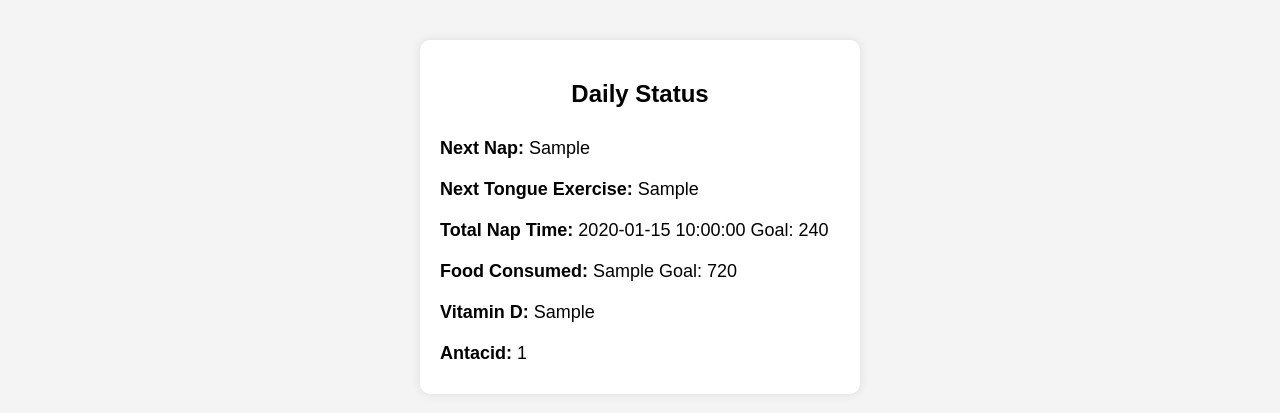
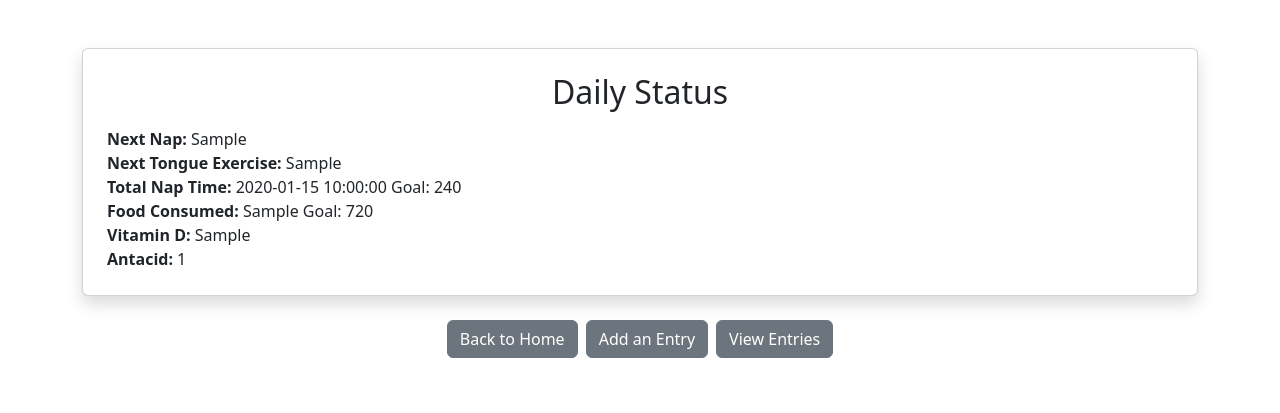
Before and after one commit to bobwoodcock/nurture-iq, a Flask app: template templates/analytics/daily_status.html in a window 1280 px wide. Shown: the top 413 px of the page. Run offline with Flask 3, Linux system fonts and the light colour scheme; the template is opened without the code that fills it: most values are stand-ins (such as "Sample title", 1, 10 or a date in 2020).

Commit message:
Added buttons to the bottom.

```diff
--- a/templates/analytics/daily_status.html
+++ b/templates/analytics/daily_status.html
@@ -4,34 +4,13 @@
     <meta charset="UTF-8">
     <meta name="viewport" content="width=device-width, initial-scale=1.0">
     <title>Daily Summary</title>
-    <style>
-        body {
-            font-family: Arial, sans-serif;
-            margin: 20px;
-            padding: 20px;
-            background-color: #f4f4f4;
-        }
-        .container {
-            max-width: 400px;
-            margin: auto;
-            padding: 20px;
-            background: white;
-            border-radius: 10px;
-            box-shadow: 0 0 10px rgba(0, 0, 0, 0.1);
-        }
-        h2 {
-            text-align: center;
-        }
-        .metric {
-            padding: 10px 0;
-            font-size: 18px;
-        }
-    </style>
+    <link rel="stylesheet" href="https://cdn.jsdelivr.net/npm/bootstrap@5.3.0/dist/css/bootstrap.min.css">
+    <script src="https://cdn.jsdelivr.net/npm/bootstrap@5.3.0/dist/js/bootstrap.bundle.min.js"></script>
 </head>
-<body>
+<body class="container my-5">
 
-<div class="container">
-    <h2>Daily Status</h2>
+    <div class="card shadow p-4">
+        <h2 class="text-center mb-3">Daily Status</h2>
         <div class="metric"><strong>Next Nap:</strong> {{ data.next_nap }}</div>
         <div class="metric"><strong>Next Tongue Exercise:</strong> {{ data.next_tongue_exercise }}</div>
         <div class="metric"><strong>Total Nap Time:</strong> {{ data.total_nap_time }} Goal: 240</div>
@@ -40,5 +19,12 @@
         <div class="metric"><strong>Antacid:</strong> {{ data.antacid }}</div>
     </div>
 
+    <!-- Buttons at the bottom -->
+    <div class="d-flex justify-content-center gap-2 mt-4">
+        <a href="/" class="btn btn-secondary">Back to Home</a>
+        <a href="/add" class="btn btn-secondary">Add an Entry</a>
+        <a href="/entries" class="btn btn-secondary">View Entries</a>
+    </div>
+
 </body>
 </html>
--- a/templates/view_entries.html
+++ b/templates/view_entries.html
@@ -94,5 +94,6 @@
     <br>
     <a href="/" class="btn btn-secondary">Back to Home</a>
     <a href="/add" class="btn btn-secondary">Add an Entry</a>
+    <a href="/analytics/daily_status" class="btn btn-secondary">Daily Status</a>
 </body>
 </html>
```
Lines whose indentation alone changed are shown as unchanged.
